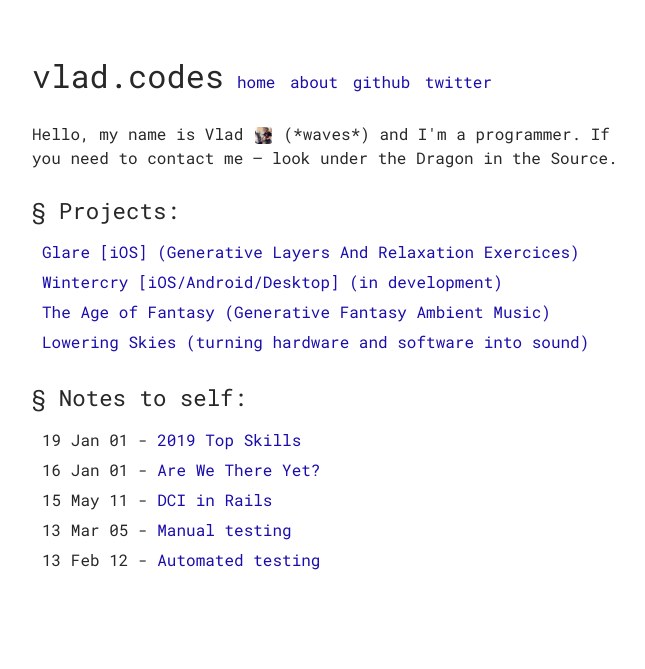
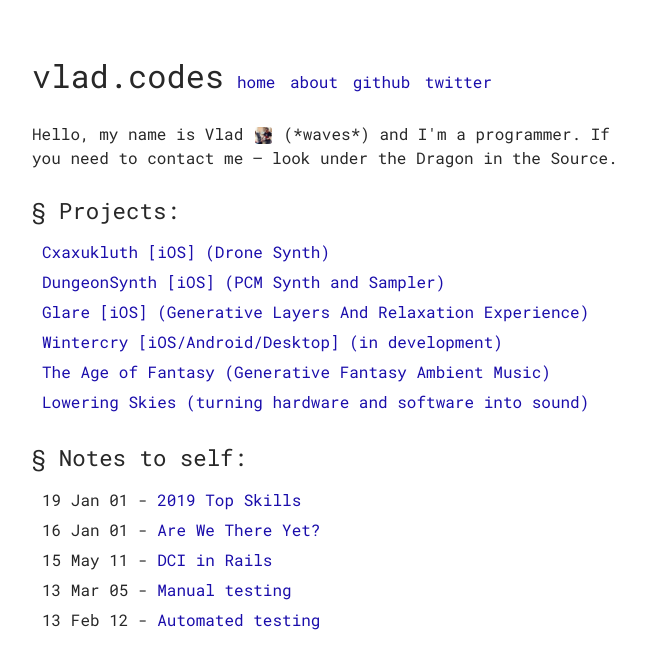
Before and after one commit to vshvedov/vladcodes, a Jekyll site: the page built from index.html, in a window 1280 px wide. Shown: the top 669 px of the page, without its empty margins (308-953 px from the left). Built offline with Jekyll 4.4.1, drawn with Linux system fonts in a browser that asks for light colours.

Commit message:
Update projects

```diff
--- a/_data/projects.yml
+++ b/_data/projects.yml
@@ -1,4 +1,10 @@
-- name: Glare [iOS] (Generative Layers And Relaxation Exercices)
+- name: Cxaxukluth [iOS] (Drone Synth)
+  url: https://r13.xyz/cxaxukluth/
+
+- name: DungeonSynth [iOS] (PCM Synth and Sampler)
+  url: https://r13.xyz/dungeonsynth/
+
+- name: Glare [iOS] (Generative Layers And Relaxation Experience)
   url: https://r13.xyz/glare
 
 - name: Wintercry [iOS/Android/Desktop] (in development)
```
